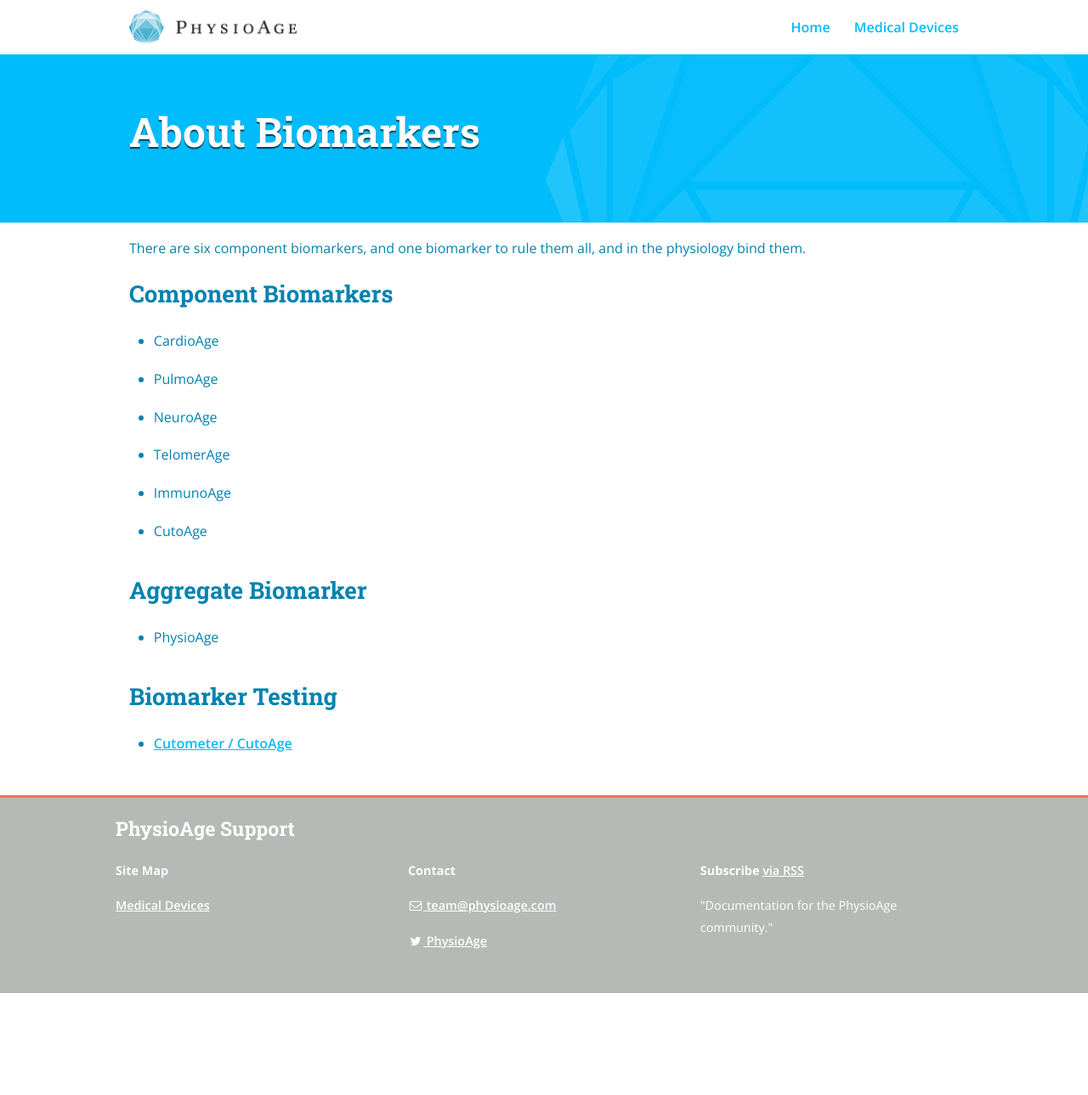
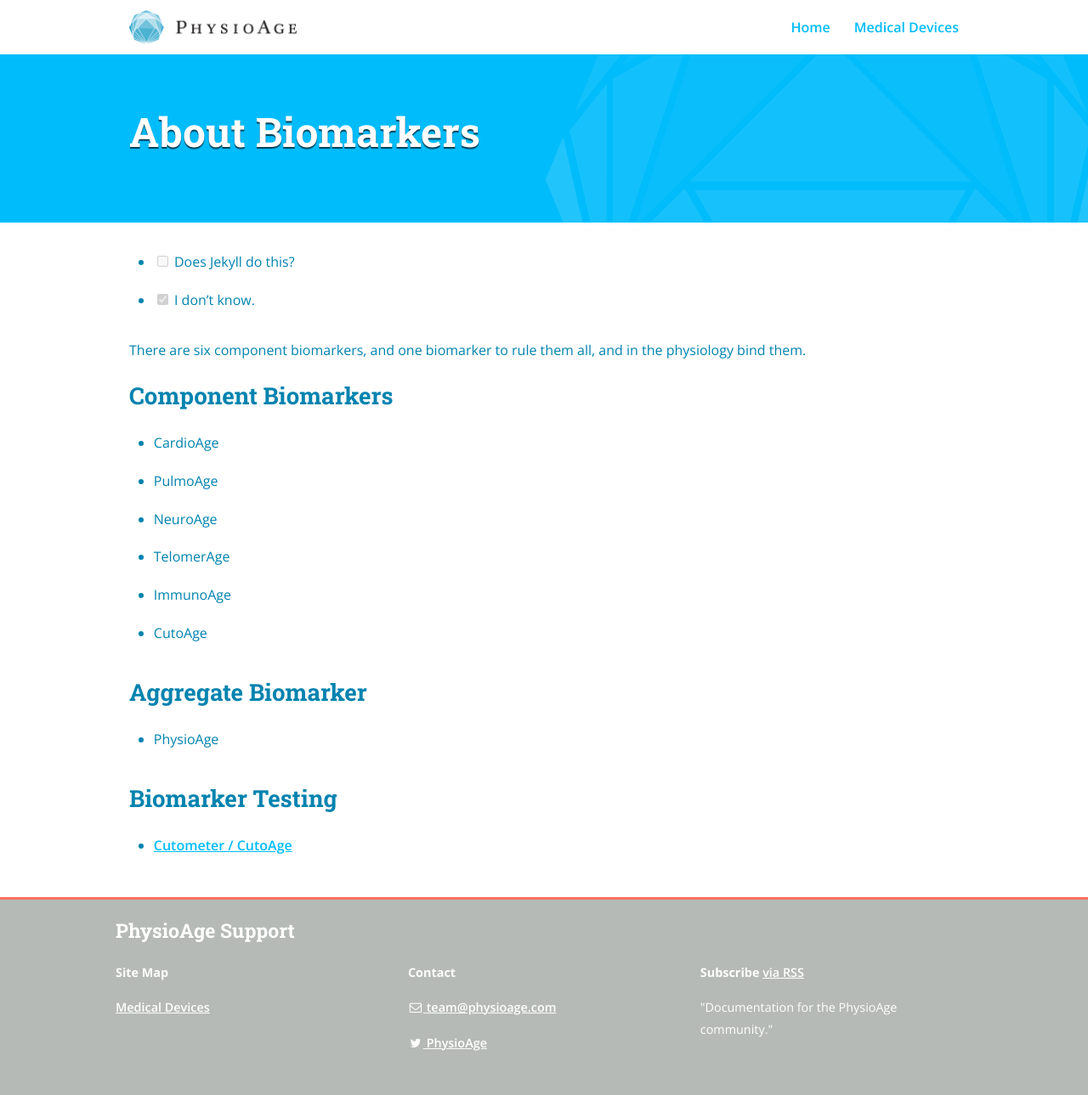
Before and after one commit to PhysioAge/support, a Jekyll site: the page built from content/biomarkers.md, in a window 1280 px wide. Shown: the whole page at 85% size. Built offline with Jekyll 4.4.1, drawn with Linux system fonts in a browser that asks for light colours; nearby versions of some CDN libraries; before the commit the page ends 1169 px from its top, so only the background shows below that.

Commit message:
Testing to see if task lists work here.

```diff
--- a/content/biomarkers.md
+++ b/content/biomarkers.md
@@ -3,6 +3,9 @@ title: About Biomarkers
 layout: marquee
 main_nav: no
 ---
+
+- [ ] Does Jekyll do this?
+- [x] I don't know.
 
 There are six component biomarkers, and one biomarker to rule them all, and in the physiology bind them.
 
```
